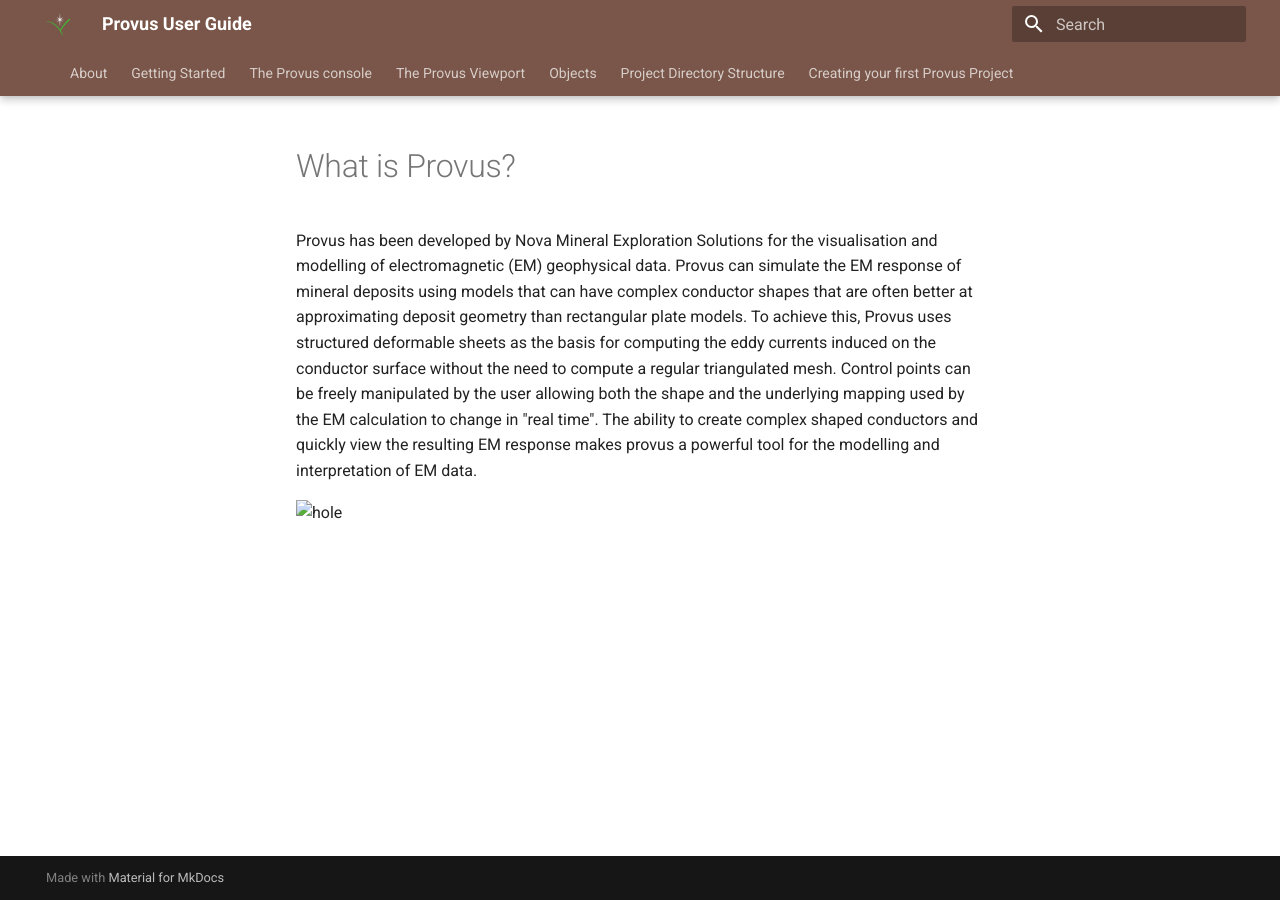
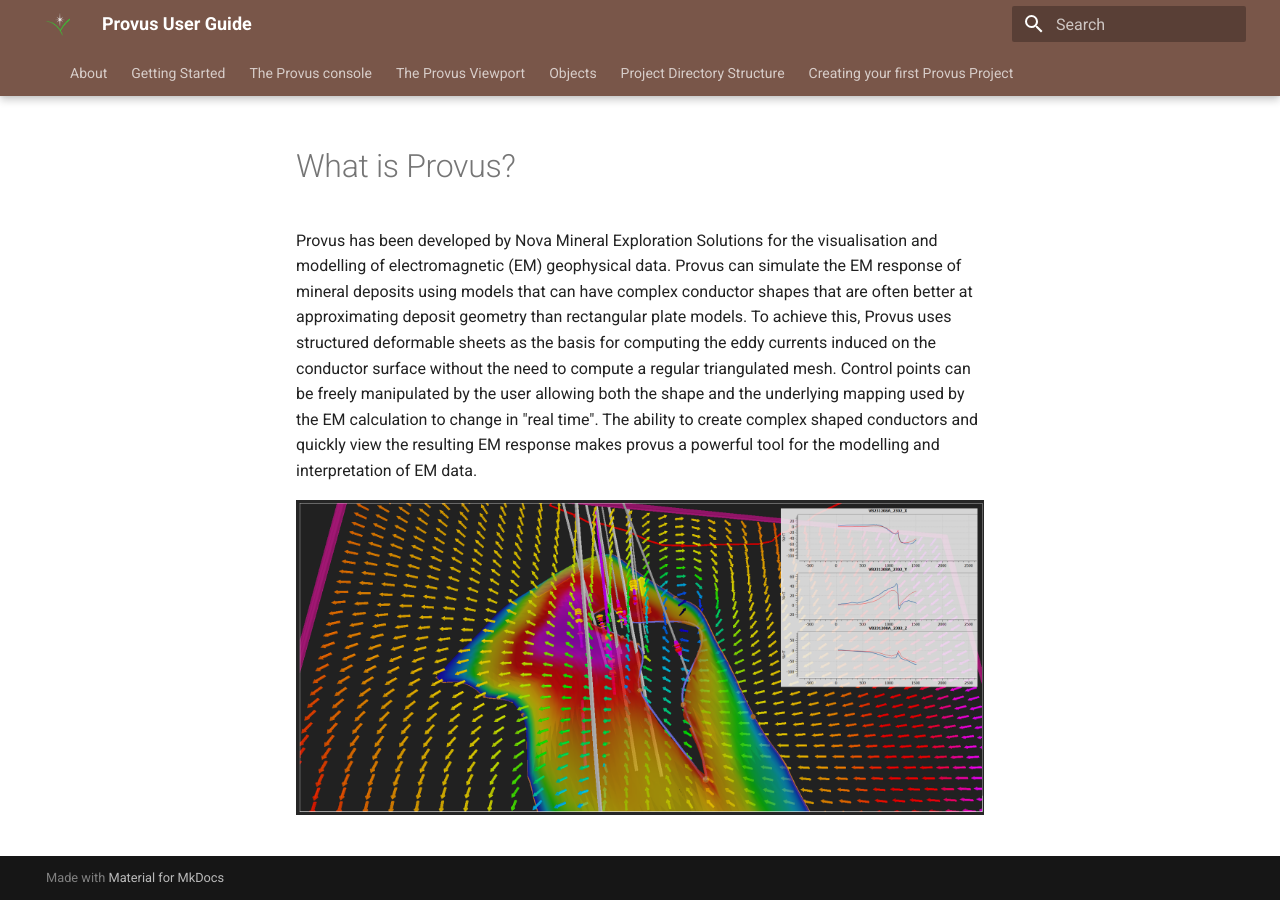
Before and after one commit to anthonyznova/Provdoc, an MkDocs documentation site: the page built from docs/index.md, in a window 1280 px wide. Built offline with MkDocs 1.6.1 and Material for MkDocs 9.7.7, drawn with Linux system fonts in a browser that asks for light colours.

Commit message:
Update index.md

```diff
--- a/docs/index.md
+++ b/docs/index.md
@@ -2,4 +2,4 @@
 
 Provus has been developed by Nova Mineral Exploration Solutions for the visualisation and modelling of electromagnetic (EM) geophysical data. Provus can simulate the EM response of mineral deposits using models that can have complex conductor shapes that are often better at approximating deposit geometry than rectangular plate models. To achieve this, Provus uses structured deformable sheets as the basis for computing the eddy currents induced on the conductor surface without the need to compute a regular triangulated mesh. Control points can be freely manipulated by the user allowing both the shape and the underlying mapping used by the EM calculation to change in "real time". The ability to create complex shaped conductors and quickly view the resulting EM response makes provus a powerful tool for the modelling and interpretation of EM data.
 
-![hole](/docs/images/finalimage.png)
+![Integral equation](../images/finalimage.png)
```
